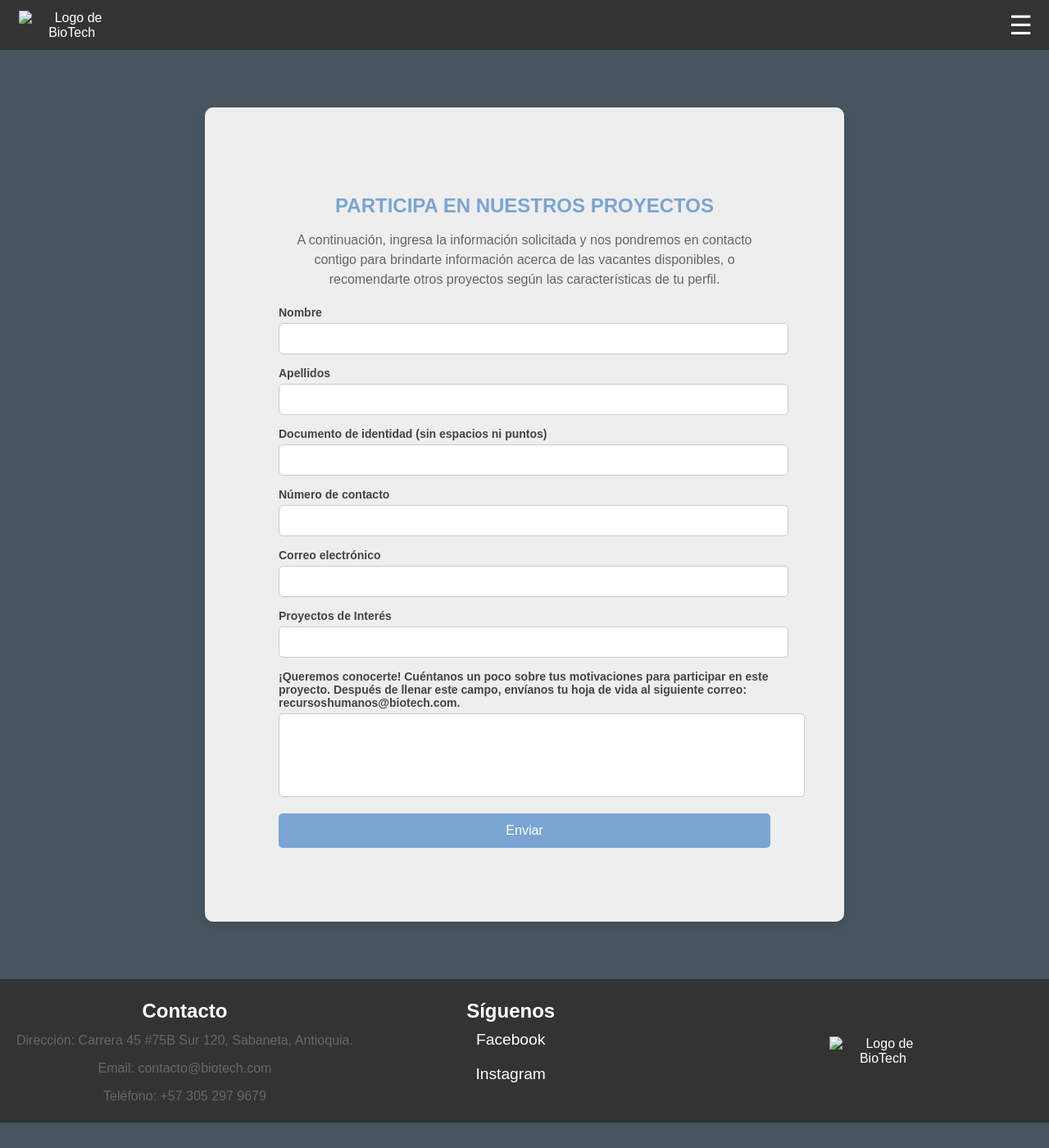
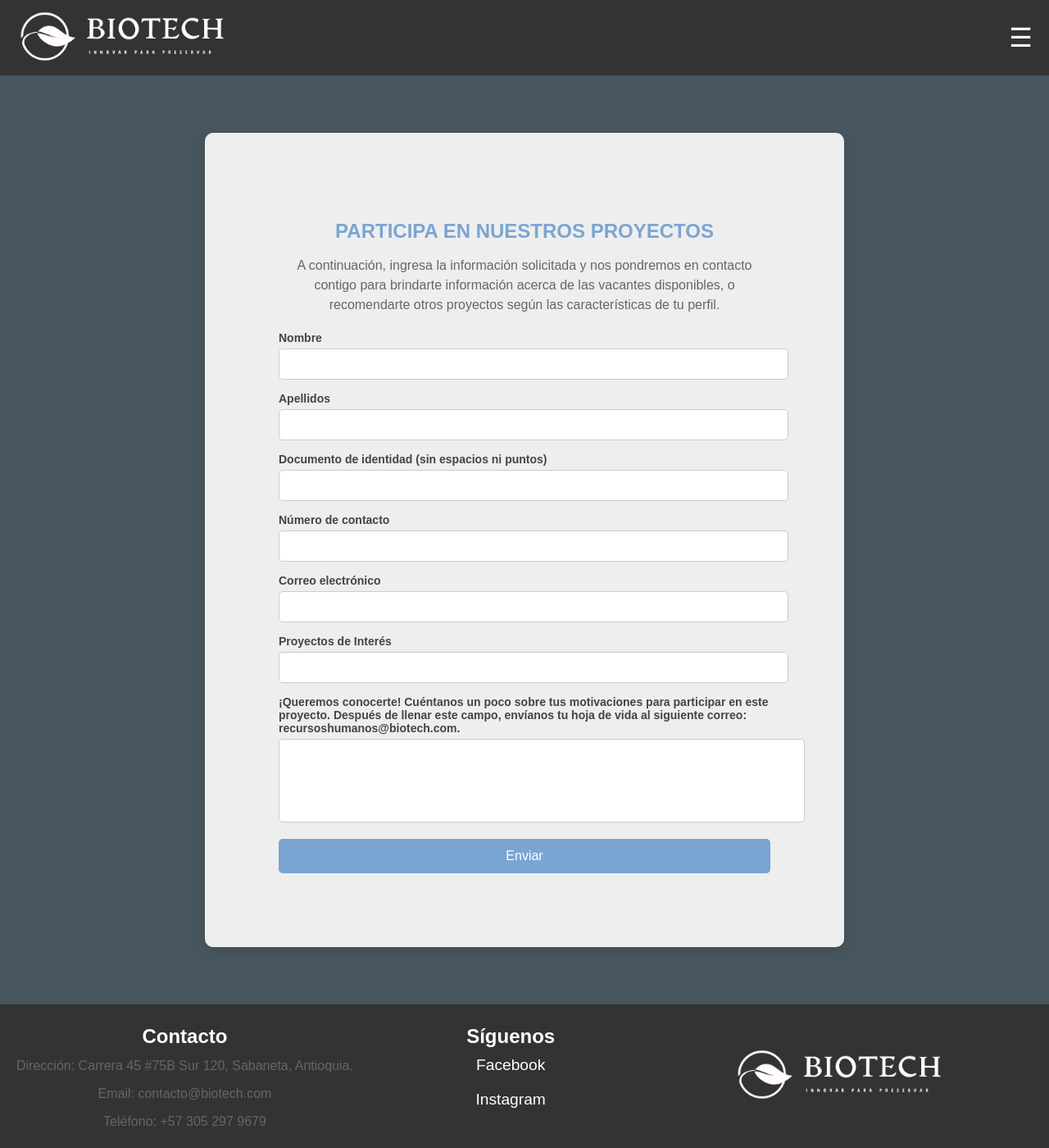
Before and after one commit to JulianCaldera/Prueba, a plain HTML site: page paginas/participar.html in a window 1280 px wide. Shown: the whole page at 82% size. Before the commit the page ends 1369 px from the top, so only its background shows below. Drawn offline with Linux system fonts and the light colour scheme.

Commit message:
Update participar.html

```diff
--- a/paginas/participar.html
+++ b/paginas/participar.html
@@ -9,7 +9,7 @@
 <body>
     <header>
         <div class="logo">
-            <img src="/BioTech/Proyectos de interés/imagenes-pdi copy/Logo BioTech.PNG" alt="Logo de BioTech">
+            <img src="/Prueba/imagen/Logo BioTech.PNG" alt="Logo de BioTech">
         </div>
         <nav class="menu">
             <ul>
@@ -69,7 +69,7 @@
 
         <!-- Logo de BioTech en el footer -->
         <div class="logo">
-            <img src="/BioTech/Proyectos de interés/imagenes-pdi copy/Logo BioTech.PNG" alt="Logo de BioTech">
+            <img src="/Prueba/imagen/Logo BioTech.PNG" alt="Logo de BioTech">
         </div>
     </footer>
 
```
